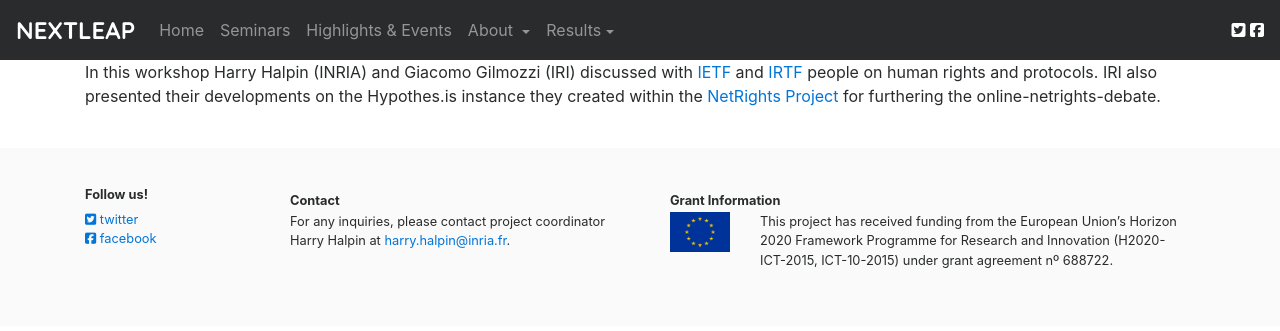
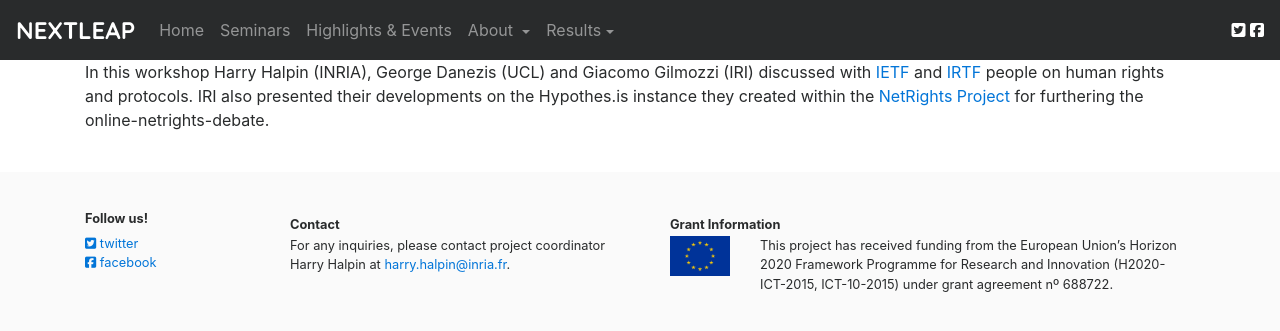
Before and after one commit to nextleap-project/nextleap-website, a Jekyll site: the page built from _events/2018-LondonUCL.md, in a window 1280 px wide. Shown: the top 331 px of the page. Built offline with Jekyll 4.4.1, drawn with Linux system fonts in a browser that asks for light colours; nearby versions of some CDN libraries.

Commit message:
event modified

```diff
--- a/_events/2018-LondonUCL.md
+++ b/_events/2018-LondonUCL.md
@@ -8,4 +8,4 @@ location: London, United Kingdom.
 
 event_url: https://netrights.iri-research.org/#/
 ---
-In this workshop Harry Halpin (INRIA) and Giacomo Gilmozzi (IRI) discussed with [IETF](https://www.ietf.org/) and [IRTF](https://irtf.org/) people on human rights and protocols. IRI also presented their developments on the Hypothes.is instance they created within the [NetRights Project](https://netrights.iri-research.org/#/) for furthering the online-netrights-debate.
+In this workshop Harry Halpin (INRIA), George Danezis (UCL) and Giacomo Gilmozzi (IRI) discussed with [IETF](https://www.ietf.org/) and [IRTF](https://irtf.org/) people on human rights and protocols. IRI also presented their developments on the Hypothes.is instance they created within the [NetRights Project](https://netrights.iri-research.org/#/) for furthering the online-netrights-debate.
```
